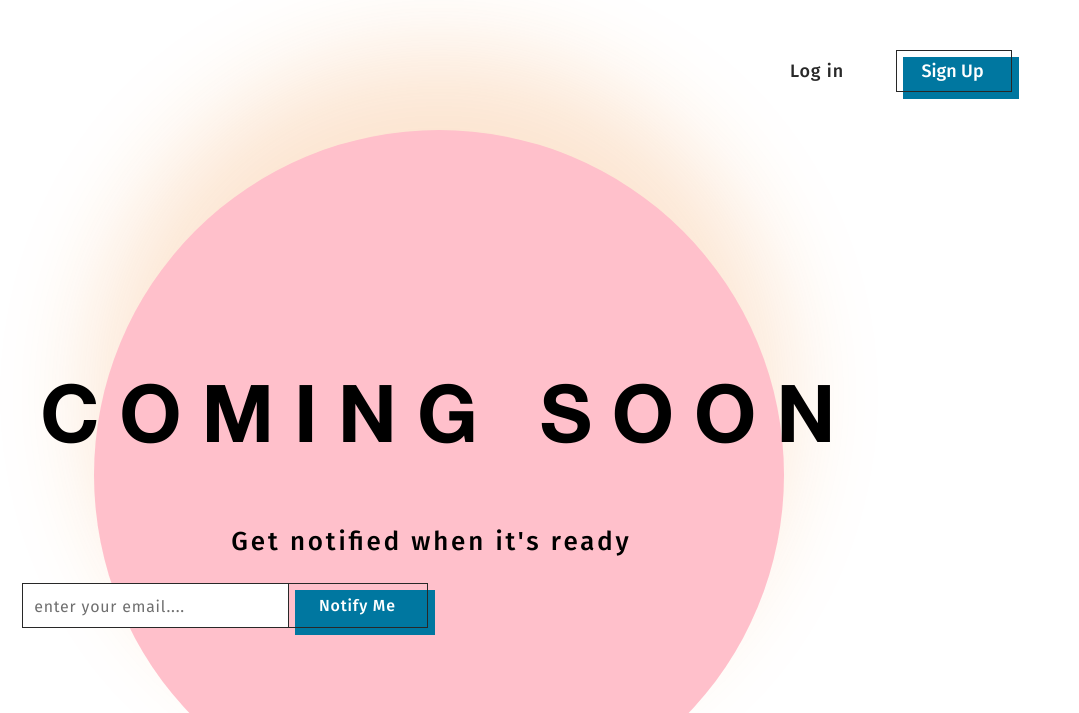
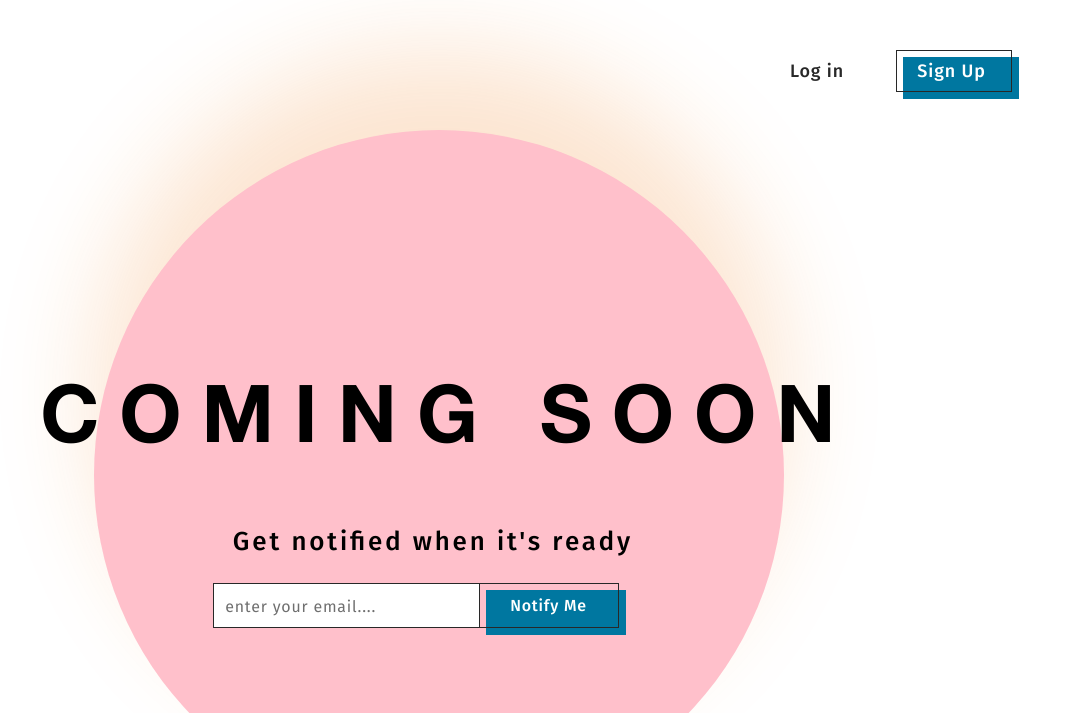
Before and after one commit to a-falkonia/Ji-touch-test, a website: page app/index.html in a window 1280 px wide. Shown: the top 713 px of the page, 201-1280 px from the left. Drawn offline with nearby package versions, Linux system fonts and the light colour scheme; files that its build step writes are made by us from their sources.

Commit message:
Tablet version checked

```diff
--- a/app/sass/components/content.scss
+++ b/app/sass/components/content.scss
@@ -29,6 +29,7 @@
   padding-top: 36px;
   width: 100%;
   display: flex;
+  justify-content: center;
   align-items: center;
 
   input {
@@ -66,15 +67,14 @@
 
   .page-main__tagline {
     padding-top: 44px;
-    padding-right: 15px;
+    padding-right: 12px;
     font-size: 26px;
     line-height: 31px;
   }
 
   .email-form {
     padding-top: 26px;
-    padding-left: 0px;
-    padding-right: 6px;
+    padding-left: 15px;
     input {
       padding-top: 5px;
       width: 266px;
--- a/app/sass/components/footer.scss
+++ b/app/sass/components/footer.scss
@@ -4,6 +4,7 @@
   flex-direction: row;
   justify-content: center;
   margin-bottom: 60px;
+  margin-top: 53px;
 
   @media (min-width: $tablet-min-width) {
     margin-bottom: 50px;
--- a/app/sass/components/header.scss
+++ b/app/sass/components/header.scss
@@ -12,6 +12,7 @@
     height: 42px;
     font-size: 18px;
     line-height: 21.6px;
+    letter-spacing: 0.05em;
     padding-left: 0px;
     padding-right: 3px;
   }
@@ -57,6 +58,7 @@
 
     button {
       padding-top: 1px;
+      padding-right: 5px;
     }
   }
   .page-header__user {
```
